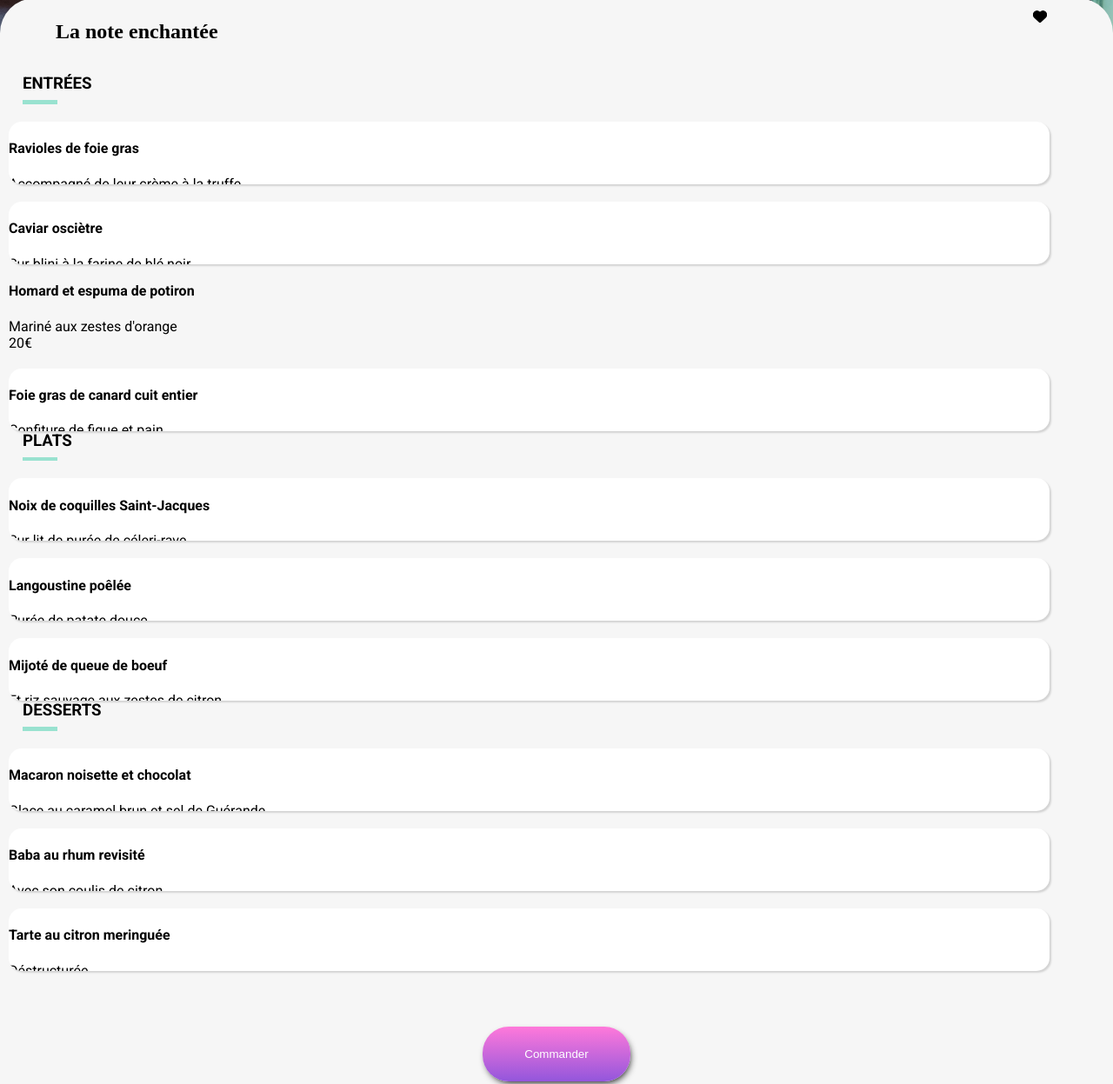
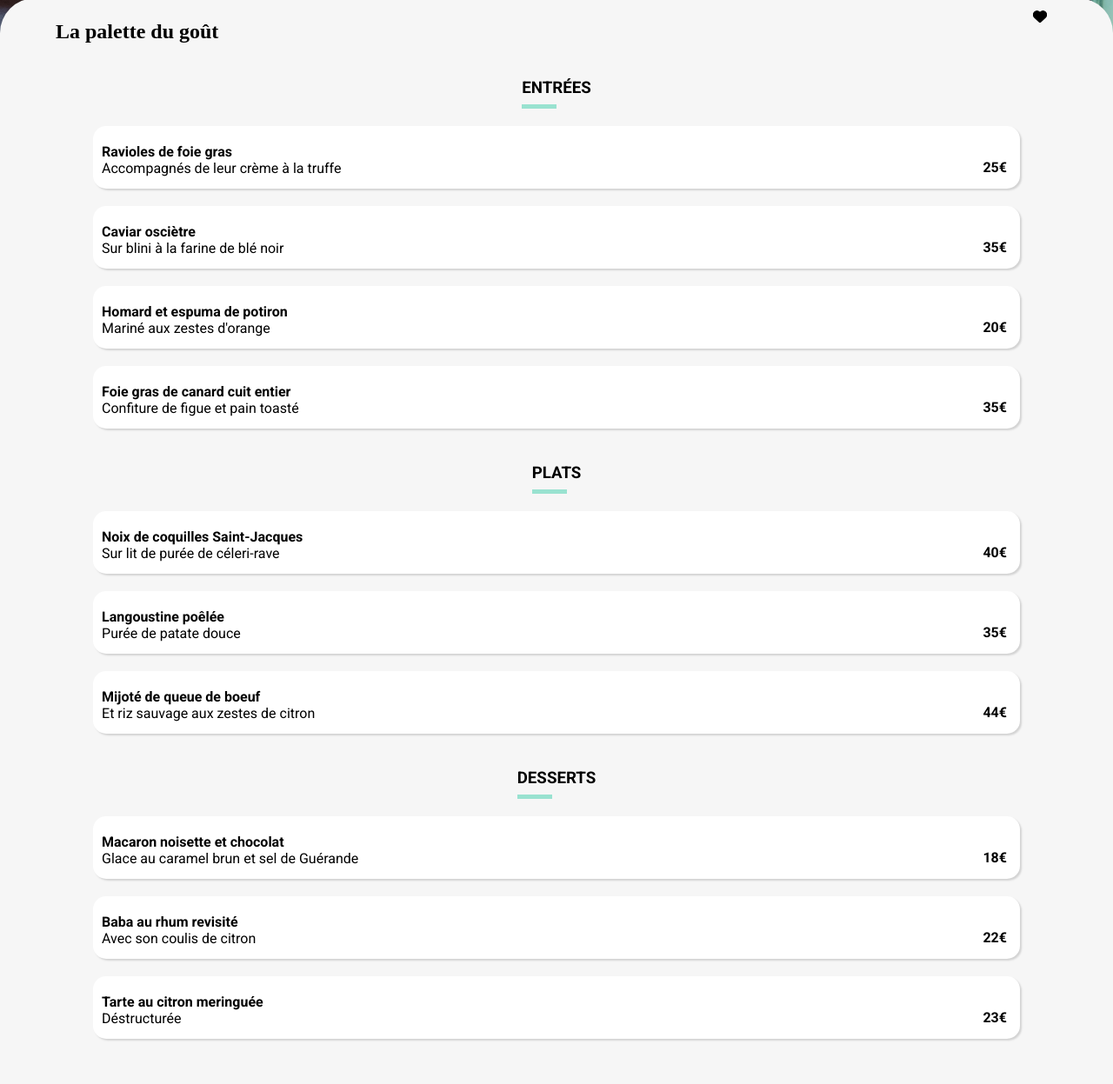
Before and after one commit to Fragzw/P3, a website: page menus_pages_html/note.html in a window 1280 px wide. Shown: the part 442-1689 px from the top of the page at 87% size. Drawn offline with Linux system fonts and the light colour scheme; files that its build step writes are made by us from their sources; a web font is replaced by a local one.

Commit message:
indentation du code html de delice aux autres pages en changeant les elements du menu

```diff
--- a/menus_pages_html/note.html
+++ b/menus_pages_html/note.html
@@ -21,7 +21,7 @@
     <div class="menu">
       <img src="../images/restaurants/toa-heftiba-DQKerTsQwi0-unsplash.jpg" alt="A la française" />
       <div class="menu__titre">
-        <h2>La note enchantée</h2>
+        <h2>La palette du goût</h2>
         <p>
           <span class="fa-stack">
             <i class="far hrt-empty fa-heart fa-stack-1x" aria-hidden="true">
@@ -35,141 +35,137 @@
 
     <!-- menu restaurant -->
 
-    <section class="menu__main">
-      <section class="menu__main__entree">
+    <section class="menu__entree">
       <div>
-          <h3 class="menu__main__entree__title">Entrées</h3>
+        <h3 class="menu__entree__title">Entrées</h3>
         <div class="underline-title"></div>
       </div>
+
+
       <article class="entree1">
-          <div class="entree1__infos">
-            <div class="entree1__infos__txt">
-              <h4>Ravioles de foie gras</h4>
-              <p class="entree1__infos__txt__detail">Accompagné de leur crème à la truffe</p>
-            </div>
-            <p class="entree1__infos__txt__prix">25€</p>
+        <h4 class="h4">Ravioles de foie gras<br>
+          <span class="h4__infos">Accompagnés de leur crème à la truffe</span>
+        </h4>
+        <p class="entree__prix">25€</p>
+        <div class="entree__check">
+          <i class=" valid fas fa-check-circle" aria-hidden="true"></i>
         </div>
       </article>
 
+      <article class="entree2">
+        <h4 class="h4">Caviar osciètre<br>
+          <span class="h4__infos">Sur blini à la farine de blé noir</span>
+        </h4>
+        <p class="entree__prix">35€</p>
+        <div class="entree__check">
+          <i class=" valid fas fa-check-circle" aria-hidden="true"></i>
+        </div>
+      </article>
 
-        <article class="entree2">
-          <div class="entree2__infos">
-            <div class="entree2__infos__txt">
-              <h4>Caviar osciètre</h4>
-              <p class="entree2__infos__txt__detail">Sur blini à la farine de blé noir</p>
-            </div>
-            <p class="entree2__infos__txt__prix">35€</p>
+      <article class="entree3">
+        <h4 class="h4">Homard et espuma de potiron<br>
+          <span class="h4__infos">Mariné aux zestes d'orange</span>
+        </h4>
+        <p class="entree__prix">20€</p>
+        <div class="entree__check">
+          <i class="valid fas fa-check-circle" aria-hidden="true"></i>
         </div>
       </article>
 
       <article class="entree4">
-          <div class="entree4__infos">
-            <div class="entree4__infos__txt">
-              <h4>Homard et espuma de potiron</h4>
-              <p class="entree4__infos__txt__detail">Mariné aux zestes d'orange</p>
-            </div>
-            <p class="entree4__infos__txt__prix">20€</p>
-          </div>
-        </article>
-
-        <article class="entree3">
-          <div class="entree3__infos">
-            <div class="entree3__infos__txt">
-              <h4>Foie gras de canard cuit entier</h4>
-              <p class="entree3__infos__txt__detail">Confiture de figue et pain</p>
-            </div>
-            <p class="entree3__infos__txt__prix">35€</p>
+        <h4 class="h4">Foie gras de canard cuit entier<br>
+          <span class="h4__infos">Confiture de figue et pain toasté</span>
+        </h4>
+        <p class="entree__prix">35€</p>
+        <div class="entree__check">
+          <i class="valid fas fa-check-circle" aria-hidden="true"></i>
         </div>
       </article>
     </section>
 
 
-      <section class="menu__main__plat">
+
+    <section class="menu__plat">
       <div>
-          <h3 class="menu__main__plat__title">Plats</h3>
+        <h3 class="menu__plat__title">Plats</h3>
         <div class="underline-title"></div>
       </div>
 
       <article class="plat1">
-          <div class="plat1__infos">
-            <div class="plat1__infos__txt">
-              <h4>Noix de coquilles Saint-Jacques</h4>
-              <p class="plat1__infos__txt__detail">Sur lit de purée de céleri-rave</p>
-            </div>
-            <p class="plat1__infos__txt__prix">40€</p>
+        <h4 class="h4">Noix de coquilles Saint-Jacques<br>
+          <span class="h4__infos">Sur lit de purée de céleri-rave</span>
+        </h4>
+        <p class="plat__prix">40€</p>
+        <div class="plat__check">
+          <i class="valid fas fa-check-circle" aria-hidden="true"></i>
         </div>
       </article>
 
       <article class="plat2">
-          <div class="plat2__infos">
-            <div class="plat2__infos__txt">
-              <h4>Langoustine poêlée</h4>
-              <p class="plat2__infos__txt__detail">Purée de patate douce</p>
-            </div>
-            <p class="plat2__infos__txt__prix">35€</p>
+        <h4 class="h4">Langoustine poêlée<br>
+          <span class="h4__infos">Purée de patate douce</span>
+        </h4>
+        <p class="plat__prix">35€</p>
+        <div class="plat__check">
+          <i class="valid fas fa-check-circle" aria-hidden="true"></i>
         </div>
       </article>
 
       <article class="plat3">
-          <div class="plat3__infos">
-            <div class="plat3__infos__txt">
-              <h4>Mijoté de queue de boeuf</h4>
-              <p class="plat3__infos__txt__detail">Et riz sauvage aux zestes de citron</p>
-            </div>
-            <p class="plat3__infos__txt__prix">44€</p>
+        <h4 class="h4">Mijoté de queue de boeuf <br>
+          <span class="h4__infos">Et riz sauvage aux zestes de citron</span>
+        </h4>
+        <p class="plat__prix">44€</p>
+        <div class="plat__check">
+          <i class="valid fas fa-check-circle" aria-hidden="true"></i>
         </div>
       </article>
     </section>
 
-      <section class="menu__main__dessert">
+
+    <section class="menu__dessert">
       <div>
-          <h3 class="menu__main__dessert__title">Desserts</h3>
+        <h3 class="menu__dessert__title">Desserts</h3>
         <div class="underline-title"></div>
       </div>
+
       <article class="dessert1">
-          <div class="dessert1__infos">
-            <div class="dessert1__infos__txt">
-              <h4>Macaron noisette et chocolat</h4>
-              <p class="dessert1__infos__txt__detail">Glace au caramel brun et sel de Guérande</p>
-            </div>
-            <p class="dessert1__infos__txt__prix">18€</p>
+        <h4 class="h4">Macaron noisette et chocolat<br>
+          <span class="h4__infos">Glace au caramel brun et sel de Guérande</span>
+        </h4>
+        <p class="dessert__prix">18€</p>
+        <div class="dessert__check">
+          <i class="valid fas fa-check-circle" aria-hidden="true"></i>
         </div>
       </article>
 
       <article class="dessert2">
-          <div class="dessert2__infos">
-            <div class="dessert2__infos__txt">
-              <h4>Baba au rhum revisité</h4>
-              <p class="dessert2__infos__txt__detail">Avec son coulis de citron</p>
-            </div>
-            <p class="dessert2__infos__txt__prix">22€</p>
+        <h4 class="h4">Baba au rhum revisité<br>
+          <span class="h4__infos">Avec son coulis de citron</span>
+        </h4>
+        <p class="dessert__prix">22€</p>
+        <div class="dessert__check">
+          <i class="valid fas fa-check-circle" aria-hidden="true"></i>
         </div>
       </article>
 
       <article class="dessert3">
-          <div class="dessert3__infos">
-            <div class="dessert3__infos__txt">
-              <h4>Tarte au citron meringuée</h4>
-              <p class="dessert3__infos__txt__detail">Déstructurée</p>
-            </div>
-            <p class="dessert3__infos__txt__prix">23€</p>
+        <h4 class="h4">Tarte au citron meringuée<br>
+          <span class="h4__infos">Déstructurée</span>
+        </h4>
+        <p class="dessert__prix">23€</p>
+        <div class="dessert__check">
+          <i class="valid fas fa-check-circle" aria-hidden="true"></i>
         </div>
       </article>
     </section>
 
-    </section>
 
     <div class="btn">
       <button class="btn__commander">Commander</button>
     </div>
 
   </main>
-
-
-
-
-
-
 
 
   <!-- footer -->
--- a/sass/menus_pages_scss/pages.scss
+++ b/sass/menus_pages_scss/pages.scss
@@ -63,7 +63,8 @@ article {
 
     .entree1,
     .entree2,
-    .entree3 {
+    .entree3,
+    .entree4 {
         width: 95%;
     }
 
@@ -121,7 +122,8 @@ main {
 
 .entree1,
 .entree2,
-.entree3 {
+.entree3,
+.entree4 {
     display: flex;
     justify-content: space-between;
     overflow: hidden;
@@ -193,6 +195,10 @@ main {
 }
 
 .entree3:hover .entree__check {
+    width: 70px;
+}
+
+.entree4:hover .entree__check {
     width: 70px;
 }
 
```
Also changed, not shown: menus_pages_html/delice.html (+7 -7 lines), menus_pages_html/fr.html (+79 -84 lines), menus_pages_html/palette.html (+78 -83 lines), style.css, 1 other file. Lines whose indentation alone changed are shown as unchanged.
